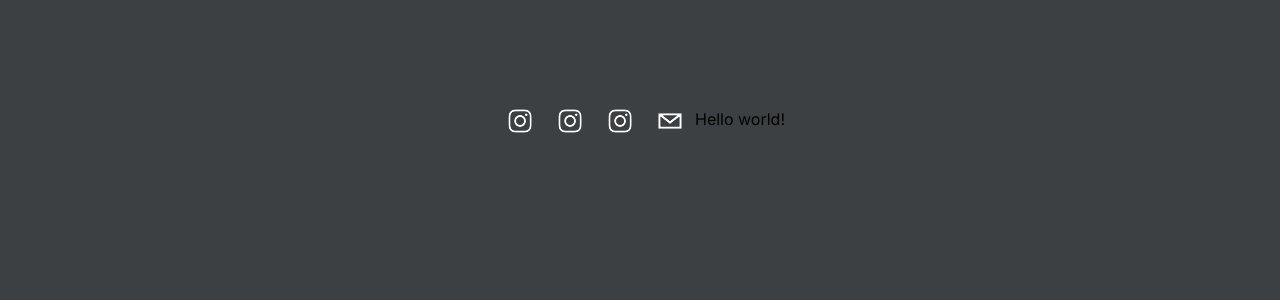
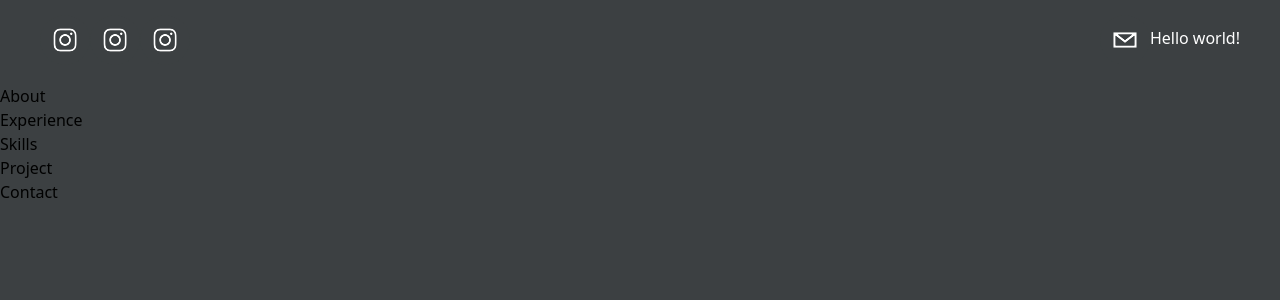
Before and after one commit to tiancai-1228/robby-portfolio, a Next.js app: page /en in a window 1280 px wide. Shown: the top 300 px of the page. Built offline with nearby package versions, Linux system fonts and the light colour scheme.

Commit message:
main component

```diff
--- a/app/[locale]/layout.tsx
+++ b/app/[locale]/layout.tsx
@@ -1,14 +1,7 @@
 import "../style/globals.css";
 import type { Metadata } from "next";
 import { NextIntlClientProvider } from "next-intl";
-import { Inter } from "next/font/google";
 import { notFound } from "next/navigation";
-
-const inter = Inter({ subsets: ["latin"] });
-
-export function generateStaticParams() {
-  return [{ locale: "en" }, { locale: "zh" }];
-}
 
 export const metadata: Metadata = {
   title: `Robby's portfolio`,
@@ -28,13 +21,12 @@ export default async function RootLayout({
   try {
     messages = (await import(`../locales/${locale}.json`)).default;
   } catch (error) {
-    console.log(error);
     notFound();
   }
 
   return (
-    <html lang="locale">
-      <body className={inter.className}>
+    <html lang={locale}>
+      <body>
         <NextIntlClientProvider locale={locale} messages={messages}>
           {children}
         </NextIntlClientProvider>
--- a/app/[locale]/page.tsx
+++ b/app/[locale]/page.tsx
@@ -1,22 +1,26 @@
 "use client";
-import Header from "../component/container/Header";
+import Header from "../component/Header";
+import About from "../component/container/About";
+import Contact from "../component/container/Contact";
+import Experience from "../component/container/Experience";
+import Hero from "../component/container/Hero";
+import Project from "../component/container/Project";
+import Skills from "../component/container/Skills";
 
-export default function Home() {
+const Home = () => {
   return (
-    <main className="flex min-h-screen flex-col items-center justify-between p-24 bg-primary">
+    <main className="flex min-h-screen flex-col bg-primary overflow-clip">
       <Header />
 
-      {/* Hero */}
-
-      {/* About */}
-
-      {/* Experience */}
-
-      {/* Skills */}
-
-      {/* Project */}
-
-      {/* Contact */}
+      <main className="mt-[60px] ">
+        <Hero />
+        <About />
+        <Experience />
+        <Skills />
+        <Project />
+        <Contact />
+      </main>
     </main>
   );
-}
+};
+export default Home;
--- /dev/null
+++ b/app/component/Header.tsx
@@ -0,0 +1,33 @@
+import React from "react";
+import { useTranslations } from "next-intl";
+import { SocialIcon } from "react-social-icons";
+import { motion } from "framer-motion";
+
+function Header() {
+  const t = useTranslations();
+  return (
+    <div className="bg-primary z-50  flex justify-between items-center  fixed top-0 w-full h-[60px] md:p-10 p-4">
+      <motion.div
+        initial={{ x: -500, opacity: 0 }}
+        animate={{ x: 0, opacity: 1 }}
+        transition={{ delay: 1.5 }}
+      >
+        <SocialIcon network="instagram" bgColor="#3C4042" fgColor="#fff" />
+        <SocialIcon network="instagram" bgColor="#3C4042" fgColor="#fff" />
+        <SocialIcon network="instagram" bgColor="#3C4042" fgColor="#fff" />
+      </motion.div>
+
+      <motion.div
+        initial={{ x: 500, opacity: 0, scale: 0.5 }}
+        animate={{ x: 0, opacity: 1, scale: 1 }}
+        transition={{ delay: 1.5 }}
+        className="text-white"
+      >
+        <SocialIcon network="email" bgColor="#3C4042" fgColor="#fff" />
+        {t("HOLLOW")}
+      </motion.div>
+    </div>
+  );
+}
+
+export default Header;
--- /dev/null
+++ b/app/component/container/About.tsx
@@ -0,0 +1,7 @@
+import React from "react";
+
+const About = () => {
+  return <div>About</div>;
+};
+
+export default About;
--- /dev/null
+++ b/app/component/container/Contact.tsx
@@ -0,0 +1,7 @@
+import React from "react";
+
+const Contact = () => {
+  return <div>Contact</div>;
+};
+
+export default Contact;
--- /dev/null
+++ b/app/component/container/Experience.tsx
@@ -0,0 +1,7 @@
+import React from "react";
+
+const Experience = () => {
+  return <div>Experience</div>;
+};
+
+export default Experience;
--- a/app/component/container/Header.tsx
+++ /dev/null
@@ -1,19 +0,0 @@
-import React from "react";
-import { useTranslations } from "next-intl";
-import { SocialIcon } from "react-social-icons";
-import Link from "next/link";
-
-function Header() {
-  const t = useTranslations();
-  return (
-    <div>
-      <SocialIcon network="instagram" bgColor="#3C4042" fgColor="#fff" />
-      <SocialIcon network="instagram" bgColor="#3C4042" fgColor="#fff" />
-      <SocialIcon network="instagram" bgColor="#3C4042" fgColor="#fff" />
-      <SocialIcon network="email" bgColor="#3C4042" fgColor="#fff" />
-      <Link href={`/en`}>{t("HOLLOW")}</Link>
-    </div>
-  );
-}
-
-export default Header;
--- /dev/null
+++ b/app/component/container/Hero.tsx
@@ -0,0 +1,7 @@
+import React from "react";
+
+const Hero = () => {
+  return <div className="">Hero</div>;
+};
+
+export default Hero;
--- /dev/null
+++ b/app/component/container/Project.tsx
@@ -0,0 +1,7 @@
+import React from "react";
+
+const Project = () => {
+  return <div>Project</div>;
+};
+
+export default Project;
--- /dev/null
+++ b/app/component/container/Skills.tsx
@@ -0,0 +1,7 @@
+import React from "react";
+
+const Skills = () => {
+  return <div>Skills</div>;
+};
+
+export default Skills;
--- a/app/i18n.ts
+++ /dev/null
@@ -1,15 +0,0 @@
-import createMiddleware from "next-intl/middleware";
-
-export default createMiddleware({
-  // A list of all locales that are supported
-  locales: ["en", "zh"],
-
-  // If this locale is matched, pathnames work without a prefix (e.g. `/about`)
-  defaultLocale: "zh",
-});
-
-export const config = {
-  // Skip all paths that should not be internationalized. This example skips the
-  // folders "api", "_next" and all files with an extension (e.g. favicon.ico)
-  matcher: ["/((?!api|_next|.*\\..*).*)"],
-};
--- a/package.json
+++ b/package.json
@@ -15,6 +15,7 @@
     "autoprefixer": "10.4.14",
     "eslint": "8.45.0",
     "eslint-config-next": "13.4.12",
+    "framer-motion": "^10.13.2",
     "i18next": "^23.2.11",
     "next": "13.4.12",
     "next-i18next": "^14.0.0",
```
Also changed, not shown: 1 other file (tests, documents, lock files or other folders).
